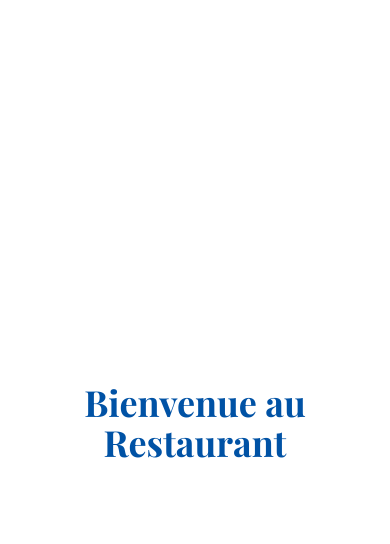
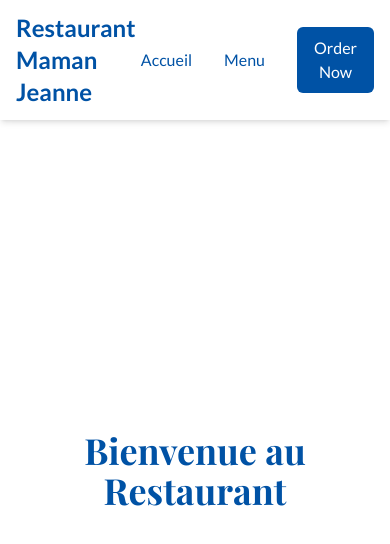
Before and after one commit to Achref23illi/restaurant, a React (Vite) app: page / in a window 390 px wide. Shown: the top 544 px of the page. Built offline with nearby package versions, Linux system fonts and the light colour scheme.

Commit message:
Add responsive navbar with order links

```diff
--- a/src/App.tsx
+++ b/src/App.tsx
@@ -1,6 +1,7 @@
 import { useRef } from 'react';
 import gsap from 'gsap';
 import { useGSAP } from '@gsap/react';
+import Header from './components/Header';
 
 gsap.registerPlugin(useGSAP);
 
@@ -12,11 +13,14 @@ function App() {
   }, { scope: container, dependencies: [] });
 
   return (
-    <div ref={container} className="opacity-0">
-      <h1 className="text-4xl font-bold text-center text-[color:var(--color-primary)]">
-        Bienvenue au Restaurant
-      </h1>
-    </div>
+    <>
+      <Header />
+      <div ref={container} className="opacity-0 pt-24 text-center">
+        <h1 className="text-4xl font-bold text-[color:var(--color-primary)]">
+          Bienvenue au Restaurant
+        </h1>
+      </div>
+    </>
   );
 }
 
--- a/src/components/Header.tsx
+++ b/src/components/Header.tsx
@@ -0,0 +1,26 @@
+import React from 'react';
+
+export default function Header() {
+  return (
+    <header className="bg-white shadow-md fixed top-0 left-0 right-0 z-10">
+      <nav className="max-w-screen-xl mx-auto px-4 py-3 flex justify-between items-center">
+        <div className="text-2xl font-bold text-[color:var(--color-primary)]">
+          Restaurant Maman Jeanne
+        </div>
+        <ul className="flex items-center space-x-8">
+          <li><a href="#" className="hover:text-[color:var(--color-secondary)]">Accueil</a></li>
+          <li><a href="#" className="hover:text-[color:var(--color-secondary)]">Menu</a></li>
+          <li className="relative group">
+            <button className="bg-[color:var(--color-primary)] text-white px-4 py-2 rounded-md transition-colors group-hover:bg-[color:var(--color-secondary)]">
+              Order Now
+            </button>
+            <div className="absolute right-0 mt-2 hidden flex-col bg-white border rounded-md shadow-lg group-hover:flex">
+              <a href="https://www.ubereats.com" className="px-4 py-2 hover:bg-gray-100 whitespace-nowrap">UberEats</a>
+              <a href="https://www.doordash.com/store/restaurant-maman-jeanne-inc-montr%C3%A9al-31548079/45475549/" className="px-4 py-2 hover:bg-gray-100 whitespace-nowrap">DoorDash</a>
+            </div>
+          </li>
+        </ul>
+      </nav>
+    </header>
+  );
+}
```
